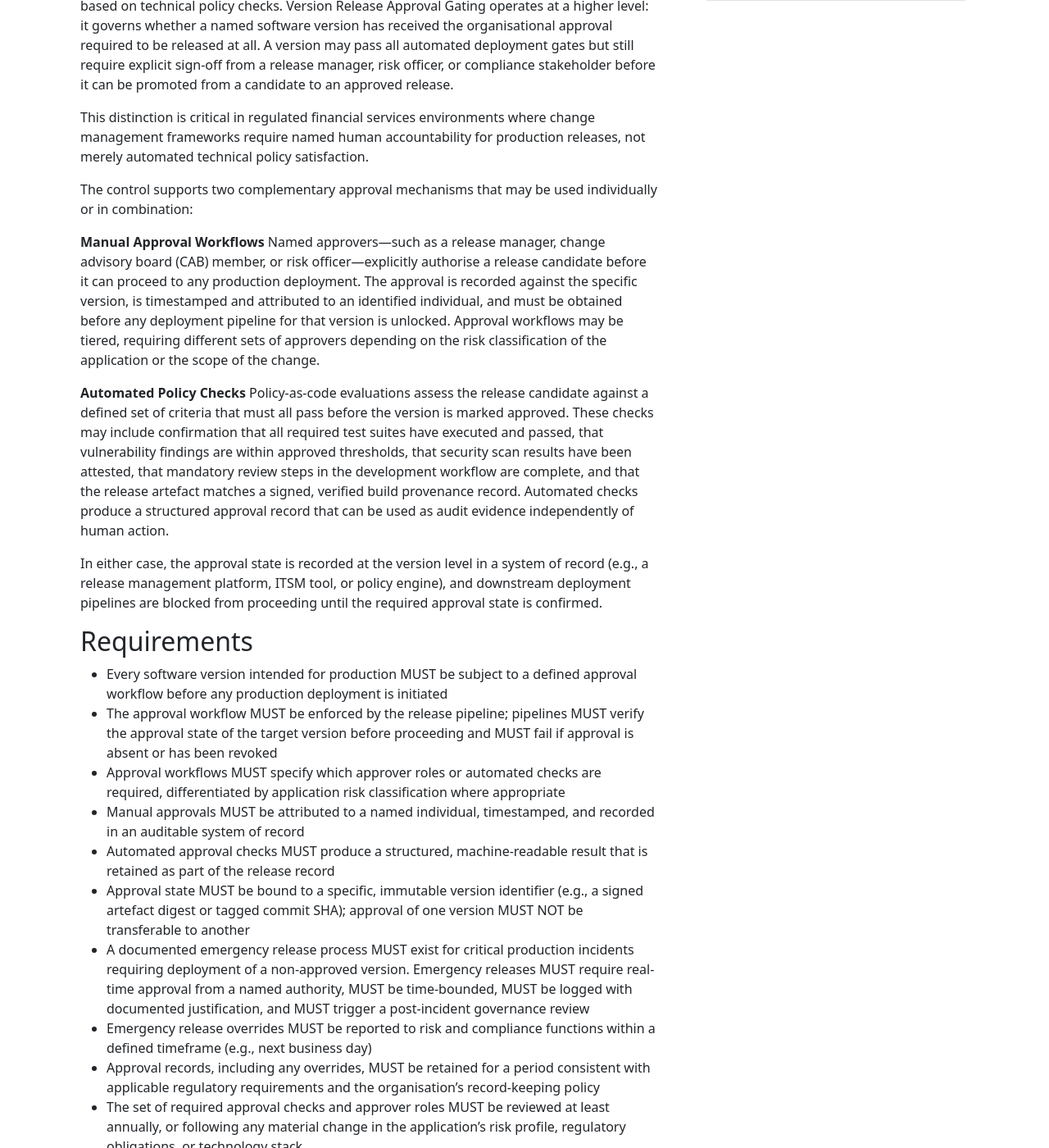
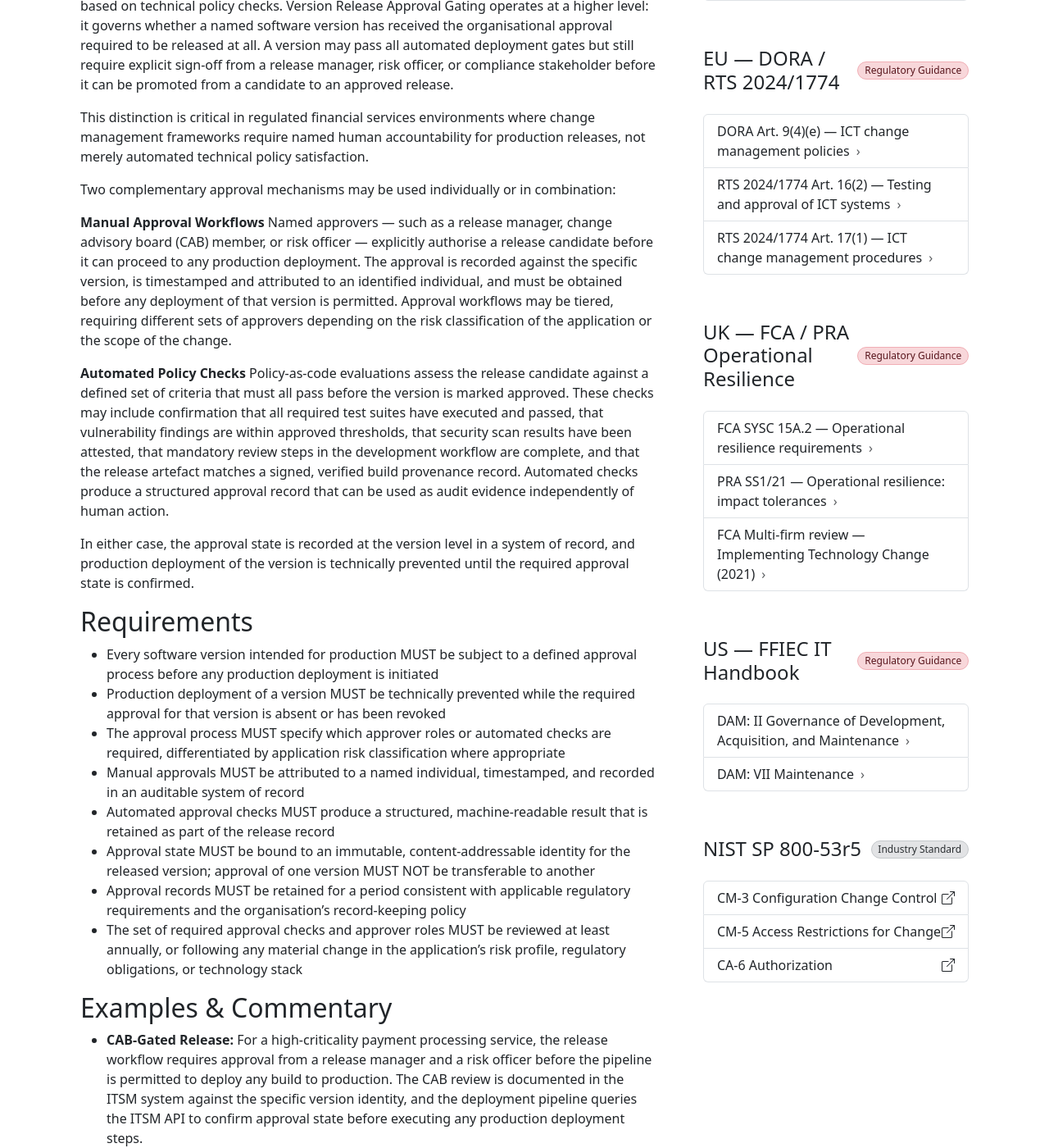
Before and after one commit to finos-labs/SDLC-Controls-Framework, a Jekyll site: the page built from docs/_mitigations/mi-19_version-approval.md, in a window 1280 px wide and 1400 px high, scrolled down 652 px. Shown: the whole window at 82% size. Built offline with Jekyll 4.4.1, drawn with Linux system fonts in a browser that asks for light colours; some of the changed text lies outside the part shown.

Commit message:
Refocus MI-19 requirements on outcomes; add regulatory mappings
Remove implementation detail from the requirements: the pipeline-specific
enforcement requirement becomes a mechanism-neutral prevention property,
and the inline identifier examples (artefact digest, tagged commit SHA)
give way to 'immutable, content-addressable identity' per the direction
agreed in #81. Enforcement mechanism options move to Examples.

Remove the two emergency-release requirements: control bypass is being
consolidated into a dedicated control (#81) rather than repeated per
mitigation.

Add regulatory mappings (NIST 800-53, EU DORA, UK FCA/PRA, FFIEC DAM)
following the MI-1 pilot format, populate the empty Links section, and
apply house style (lowercase cross-refs, spaced em dashes, remove
meta-reference phrasing). Addresses the MI-19 'no regulatory references'
blocker in #96.

Signed-off-by: AlexKantor87 <alex@kosli.com>

```diff
--- a/docs/_mitigations/mi-19_version-approval.md
+++ b/docs/_mitigations/mi-19_version-approval.md
@@ -5,57 +5,120 @@
 doc-status: Draft
 type: PREV
 phase: RELEASE
-
+nist-sp-800-53r5_references:
+  - cm-3   # CM-3 Configuration Change Control
+  - cm-5   # CM-5 Access Restrictions for Change
+  - ca-6   # CA-6 Authorization
+eu-dora_references:
+  - id: dora-art-9-4-e
+    note: >
+      The parent DORA obligation: documented ICT change management policies
+      following a risk-based approach. A defined, version-level approval
+      process with named accountability is a direct implementation of that
+      policy for software releases.
+  - id: rts-art-16-2
+    note: >
+      Requires ICT systems to be tested and approved before their first use
+      and before changes are deployed to the production environment. The
+      version-level approval gate is the point at which that approval is
+      granted and recorded ahead of any production deployment.
+  - id: rts-art-17-1
+    note: >
+      Art. 17(1)(b) requires independence between the functions approving a
+      change and those requesting or implementing it — the basis for
+      requiring defined approver roles distinct from the delivery team.
+      Art. 17(1) also requires changes to be documented and verified before
+      production; the approval record bound to the version identity
+      evidences this per release.
+uk-fca_references:
+  - id: sysc-15a-2
+    note: >
+      Outcome-based rather than prescriptive: firms must be able to remain
+      within impact tolerances for important business services. Gating
+      production releases on explicit approval reduces the likelihood that
+      unauthorised or unready versions disrupt those services, and the
+      retained approval records evidence this capability in the firm's
+      operational resilience self-assessment.
+  - id: pra-ss1-21
+    note: >
+      The PRA's parallel expectations for dual-regulated firms. Same mapping
+      logic as SYSC 15A: version-level release approval is evidence of the
+      technology-change leg of the firm's resilience capability.
+  - id: fca-tech-change
+    note: >
+      The FCA's multi-firm review found failed technology changes cause
+      roughly a quarter of high-severity incidents, and that strong
+      governance and robust pre-deployment assurance correlate with higher
+      change success rates — directly supporting a defined, risk-tiered
+      approval gate at the version level.
+ffiec-itbooklets_references:
+  - id: dam-2
+    note: >
+      Governance of development, acquisition, and maintenance: management
+      oversight, defined roles and responsibilities, and accountability for
+      approving what is delivered into production. Named approver roles with
+      recorded, attributable decisions implement this expectation at the
+      release level.
+  - id: dam-7
+    note: >
+      Maintenance covers change management over operational systems,
+      including expectations that changes are authorised before
+      implementation and that change records are retained. The version-level
+      approval state, bound to an immutable version identity, is the
+      authorisation record for each release.
 mitigates:
   - ri-12  # Business Reputation Risk from Non-Approved Software Version Releases
 related_mitigations:
   - mi-12  # Deployment Gating
-
 ---
 
 ## Summary
 
-Version Release Approval Gating ensures that no software version is promoted to production without passing a defined approval workflow, enforced either by designated human approvers, automated policy checks, or a combination of both. It establishes a verifiable, auditable gate at the version level—distinct from per-deployment gates—that confirms the release candidate has satisfied all governance, quality, and risk requirements before any deployment is permitted.
+Version Release Approval Gating ensures that no software version is promoted to production without satisfying a defined approval process, enforced by designated human approvers, automated policy checks, or a combination of both. It establishes a verifiable, auditable gate at the version level — distinct from per-deployment gates — that confirms the release candidate has satisfied all governance, quality, and risk requirements before any deployment is permitted.
 
 ## Description
 
-Deployment gating ([MI-12]({% link _mitigations/mi-12_deployment-gating.md %})) controls whether an individual deployment job may proceed based on technical policy checks. Version Release Approval Gating operates at a higher level: it governs whether a named software version has received the organisational approval required to be released at all. A version may pass all automated deployment gates but still require explicit sign-off from a release manager, risk officer, or compliance stakeholder before it can be promoted from a candidate to an approved release.
+Deployment gating ([mi-12]({% link _mitigations/mi-12_deployment-gating.md %})) controls whether an individual deployment job may proceed based on technical policy checks. Version Release Approval Gating operates at a higher level: it governs whether a named software version has received the organisational approval required to be released at all. A version may pass all automated deployment gates but still require explicit sign-off from a release manager, risk officer, or compliance stakeholder before it can be promoted from a candidate to an approved release.
 
 This distinction is critical in regulated financial services environments where change management frameworks require named human accountability for production releases, not merely automated technical policy satisfaction.
 
-The control supports two complementary approval mechanisms that may be used individually or in combination:
+Two complementary approval mechanisms may be used individually or in combination:
 
 **Manual Approval Workflows**
-Named approvers—such as a release manager, change advisory board (CAB) member, or risk officer—explicitly authorise a release candidate before it can proceed to any production deployment. The approval is recorded against the specific version, is timestamped and attributed to an identified individual, and must be obtained before any deployment pipeline for that version is unlocked. Approval workflows may be tiered, requiring different sets of approvers depending on the risk classification of the application or the scope of the change.
+Named approvers — such as a release manager, change advisory board (CAB) member, or risk officer — explicitly authorise a release candidate before it can proceed to any production deployment. The approval is recorded against the specific version, is timestamped and attributed to an identified individual, and must be obtained before any deployment of that version is permitted. Approval workflows may be tiered, requiring different sets of approvers depending on the risk classification of the application or the scope of the change.
 
 **Automated Policy Checks**
 Policy-as-code evaluations assess the release candidate against a defined set of criteria that must all pass before the version is marked approved. These checks may include confirmation that all required test suites have executed and passed, that vulnerability findings are within approved thresholds, that security scan results have been attested, that mandatory review steps in the development workflow are complete, and that the release artefact matches a signed, verified build provenance record. Automated checks produce a structured approval record that can be used as audit evidence independently of human action.
 
-In either case, the approval state is recorded at the version level in a system of record (e.g., a release management platform, ITSM tool, or policy engine), and downstream deployment pipelines are blocked from proceeding until the required approval state is confirmed.
+In either case, the approval state is recorded at the version level in a system of record, and production deployment of the version is technically prevented until the required approval state is confirmed.
 
 ## Requirements
 
-* Every software version intended for production MUST be subject to a defined approval workflow before any production deployment is initiated
-* The approval workflow MUST be enforced by the release pipeline; pipelines MUST verify the approval state of the target version before proceeding and MUST fail if approval is absent or has been revoked
-* Approval workflows MUST specify which approver roles or automated checks are required, differentiated by application risk classification where appropriate
+* Every software version intended for production MUST be subject to a defined approval process before any production deployment is initiated
+* Production deployment of a version MUST be technically prevented while the required approval for that version is absent or has been revoked
+* The approval process MUST specify which approver roles or automated checks are required, differentiated by application risk classification where appropriate
 * Manual approvals MUST be attributed to a named individual, timestamped, and recorded in an auditable system of record
 * Automated approval checks MUST produce a structured, machine-readable result that is retained as part of the release record
-* Approval state MUST be bound to a specific, immutable version identifier (e.g., a signed artefact digest or tagged commit SHA); approval of one version MUST NOT be transferable to another
-* A documented emergency release process MUST exist for critical production incidents requiring deployment of a non-approved version. Emergency releases MUST require real-time approval from a named authority, MUST be time-bounded, MUST be logged with documented justification, and MUST trigger a post-incident governance review
-* Emergency release overrides MUST be reported to risk and compliance functions within a defined timeframe (e.g., next business day)
-* Approval records, including any overrides, MUST be retained for a period consistent with applicable regulatory requirements and the organisation's record-keeping policy
+* Approval state MUST be bound to an immutable, content-addressable identity for the released version; approval of one version MUST NOT be transferable to another
+* Approval records MUST be retained for a period consistent with applicable regulatory requirements and the organisation's record-keeping policy
 * The set of required approval checks and approver roles MUST be reviewed at least annually, or following any material change in the application's risk profile, regulatory obligations, or technology stack
 
 ## Examples & Commentary
 
-* **CAB-Gated Release:** For a high-criticality payment processing service, the release workflow requires approval from a release manager and a risk officer before the pipeline is permitted to deploy any build to production. The CAB review is documented in the ITSM system against the specific version tag, and the deployment pipeline queries the ITSM API to confirm approval state before executing any production deployment steps.
+* **CAB-Gated Release:** For a high-criticality payment processing service, the release workflow requires approval from a release manager and a risk officer before the pipeline is permitted to deploy any build to production. The CAB review is documented in the ITSM system against the specific version identity, and the deployment pipeline queries the ITSM API to confirm approval state before executing any production deployment steps.
 
 * **Automated Policy-as-Code Approval:** For a lower-risk internal tooling service, a policy engine evaluates the release candidate against a ruleset: all unit and integration tests passed, no critical CVEs in dependencies, SAST scan completed with no new high findings, and build provenance attestation verified. When all checks pass, the policy engine issues a signed approval record that the deployment pipeline accepts as authorisation to proceed.
 
-* **Tiered Approval by Change Risk:** An organisation classifies changes as standard, significant, or emergency. Standard changes (low-risk, well-understood) may be approved by automated policy checks alone. Significant changes require a named release manager sign-off in addition to automated checks. Emergency changes require a senior technology officer approval, are time-limite, and trigger mandatory post-deployment review.
+* **Tiered Approval by Change Risk:** An organisation classifies changes as standard or significant. Standard changes (low-risk, well-understood) may be approved by automated policy checks alone. Significant changes require a named release manager sign-off in addition to automated checks.
 
-* **Approval Binding to Artefact Digest:** To prevent version substitution attacks or accidental promotion of a different build, approval is recorded against the SHA-256 digest of the release artefact rather than a version label alone. The pipeline verifies both that the version label matches an approved record and that the artefact digest matches the digest recorded at approval time.
+* **Approval Binding to Artefact Digest:** To prevent version substitution attacks or accidental promotion of a different build, approval is recorded against the digest of the release artefact rather than a version label alone. The enforcement point verifies both that the version label matches an approved record and that the artefact digest matches the digest recorded at approval time.
 
-* **Revocation:** If a vulnerability is discovered in a version that has already been approved but not yet fully deployed, the approval can be revoked in the system of record, and the deployment pipeline will reject further deployments of that version until a new approval is granted for a remediated build.
+* **Enforcement mechanisms:** Technical prevention of unapproved deployment may be implemented in the deployment pipeline, in the deployment platform's environment protection rules, in an ITSM integration that locks deployment jobs pending change-record approval, or in a policy engine fronting the production environment. The control requires the prevention property, not any particular mechanism.
+
+* **Revocation:** If a vulnerability is discovered in a version that has already been approved but not yet fully deployed, the approval can be revoked in the system of record, and further deployments of that version are rejected until a new approval is granted for a remediated build.
 
 ## Links
+
+* [NIST SP 800-53r5 CM-3: Configuration Change Control](https://nvlpubs.nist.gov/nistpubs/SpecialPublications/NIST.SP.800-53r5.pdf)
+* [FFIEC IT Handbook — Development, Acquisition, and Maintenance booklet](https://ithandbook.ffiec.gov/it-booklets/development-acquisition-and-maintenance/)
+* [GitHub deployment protection rules documentation](https://docs.github.com/en/actions/managing-workflow-runs-and-deployments/managing-deployments/managing-environments-for-deployment)
```
